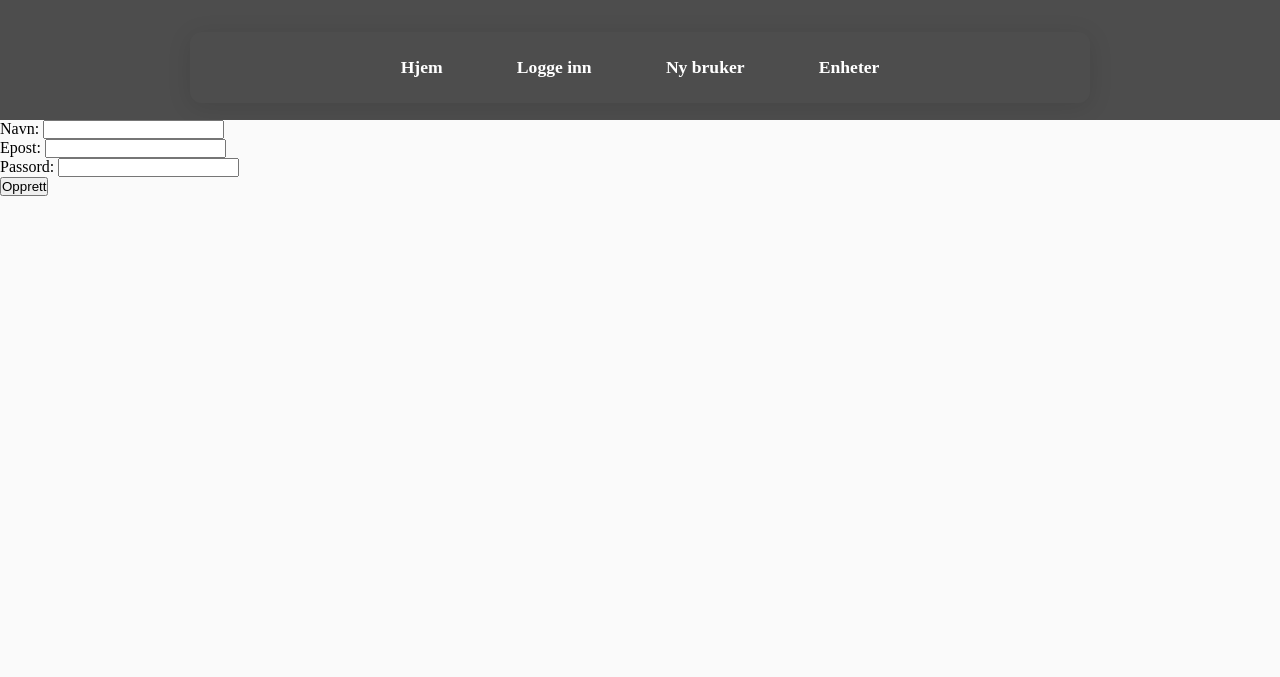
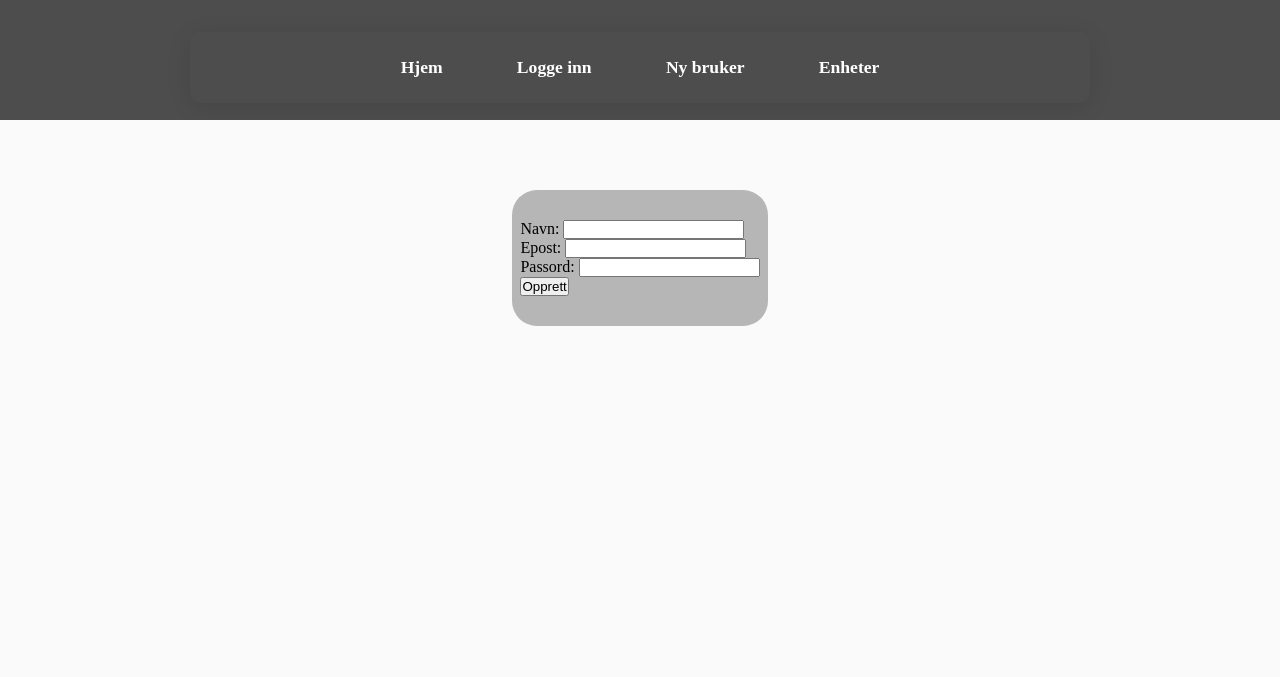
Before and after one commit to Tobias-Mortensen/nettside-eksamen, a website: page view/ny-bruker.html in a window 1280 px wide. Shown: the top 677 px of the page. Drawn offline with Linux system fonts and the light colour scheme.

Commit message:
css log inn side

```diff
--- a/app.js
+++ b/app.js
@@ -19,7 +19,7 @@ app.use(express.urlencoded({ extended: true }));
 /** Konfigurerer sesjonshåndtering */
 app.use(
     session({
-        secret: "hemmeligNøkkel",
+        secret: "ecodatahemmeligNøkkel",
         resave: false,
         saveUninitialized: true,
         cookie: { maxAge: 7 * 24 * 60 * 60 * 1000 },
@@ -132,7 +132,7 @@ app.post("/login", async (req, res) => {
                 navn: row.Navn,
                 epost: row.Epost
             };
-            res.redirect("/");
+            res.redirect("/privat");
         } else {
             res.redirect("/login?error=Ugyldig epost eller passord");
         }
--- a/public/style/style.css
+++ b/public/style/style.css
@@ -53,6 +53,19 @@ footer {
     color: #252525;
 }
 
+
+.login{
+    display:grid;
+    justify-content: center;
+    margin-top: 70px;
+    background-color: #b6b6b6;
+    border-radius: 25px;
+    margin-left: 40%;
+    margin-right: 40%;
+    padding-top: 30px;
+    padding-bottom: 30px;
+}
+
 .enhet-list { width: 100%; margin-top: 2em; }
 .enhet-header, .enhet-row { display: grid; grid-template-columns: 1fr 1fr 1fr 1fr 1fr; align-items: center; gap: 0.5em; }
 .enhet-header { font-weight: bold; background: #eee; padding: 0.5em 0; }
--- a/view/ny-bruker.html
+++ b/view/ny-bruker.html
@@ -18,7 +18,7 @@
             </div>
         </header>
         <main>
-            <form action="/ny-bruker" method="post">
+            <form action="/ny-bruker" method="post" class="login">
                 <div>
                     <label for="navn">Navn:</label>
                     <input type="text" id="navn" name="navn" required />
```
Also changed, not shown: view/login.html (+1 -1 lines), view/privat.html (+1 -0 lines), view/registrer-enhet.html (+1 -0 lines), 1 other file.
